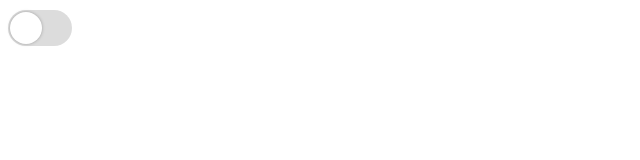
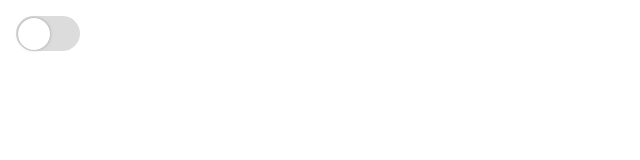
Before and after one commit to jonmah/jonmah, a React (Create React App) app: page / in a window 1280 px wide. Shown: the top 160 px of the page, without its empty margins (0-640 px from the left). Built offline with nearby package versions, Linux system fonts and the light colour scheme.

Commit message:
Added padding to theme and added more implementation to Menu

```diff
--- a/src/Header/Header.js
+++ b/src/Header/Header.js
@@ -7,14 +7,12 @@ import { Flex, Switch } from '../components'
 const Header = ({ handleSetTheme }) => (
   <Container>
     <Flex
-      alignItems="center"
+      alignItems="flex-start"
       height="100%"
       justifyContent="space-between"
       width="100%"
     >
-      <div>
-        <Switch handleToggle={handleSetTheme} />
-      </div>
+      <Switch handleToggle={handleSetTheme} />
       <Menu />
     </Flex>
   </Container>
--- a/src/Header/styled.js
+++ b/src/Header/styled.js
@@ -1,7 +1,7 @@
 import styled from 'styled-components'
 
 export const Container = styled.header`
-  padding: 0.5rem;
+  padding: ${({ theme }) => theme.padding};
   position: fixed;
   width: 100vw;
 `
--- a/src/Menu/Menu.js
+++ b/src/Menu/Menu.js
@@ -1,11 +1,14 @@
 import React from 'react'
 
+import { NavContainer } from './styled'
 import { Flex, Hamburger } from '../components'
 
 const Menu = props => (
-  <Flex>
-    <Hamburger />
-  </Flex>
+  <NavContainer>
+    <Flex>
+      <Hamburger />
+    </Flex>
+  </NavContainer>
 )
 
 export default Menu
--- /dev/null
+++ b/src/Menu/styled.js
@@ -0,0 +1,3 @@
+import styled from 'styled-components'
+
+export const NavContainer = styled.nav``
--- a/src/theme/dark.js
+++ b/src/theme/dark.js
@@ -22,6 +22,7 @@ const dark = {
     { key: 'xl', margin: '3rem' },
   ],
   colors,
+  padding: '1rem',
   typography: {
     color: white,
     fontFamily:
--- a/src/theme/light.js
+++ b/src/theme/light.js
@@ -22,6 +22,7 @@ const light = {
     { key: 'xl', margin: '3rem' },
   ],
   colors,
+  padding: '1rem',
   typography: {
     color: blue,
     fontFamily:
```
